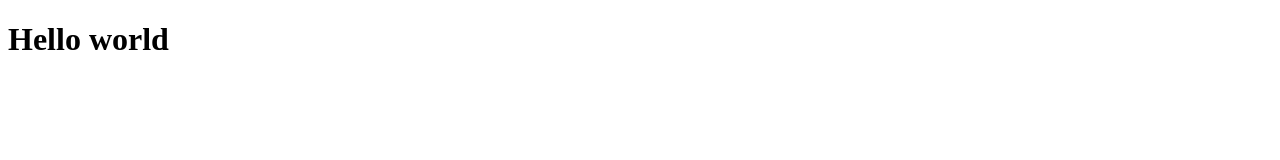
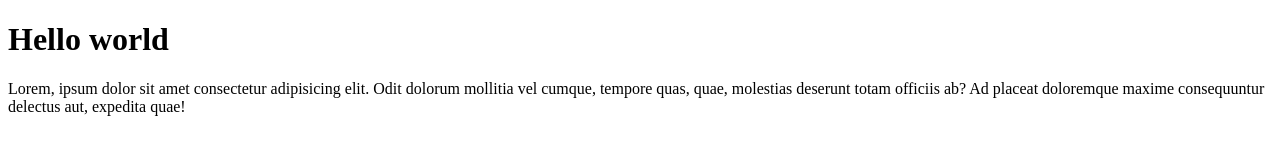
Before and after one commit to Pruthvirajnirmal/demovscode, a plain HTML site: page index.html in a window 1280 px wide. Drawn offline with Linux system fonts and the light colour scheme.

Commit message:
added p tag

```diff
--- a/index.html
+++ b/index.html
@@ -7,5 +7,6 @@
 </head>
 <body>
     <h1>Hello world</h1>
+    <p>Lorem, ipsum dolor sit amet consectetur adipisicing elit. Odit dolorum mollitia vel cumque, tempore quas, quae, molestias deserunt totam officiis ab? Ad placeat doloremque maxime consequuntur delectus aut, expedita quae!</p>
 </body>
 </html>
```
